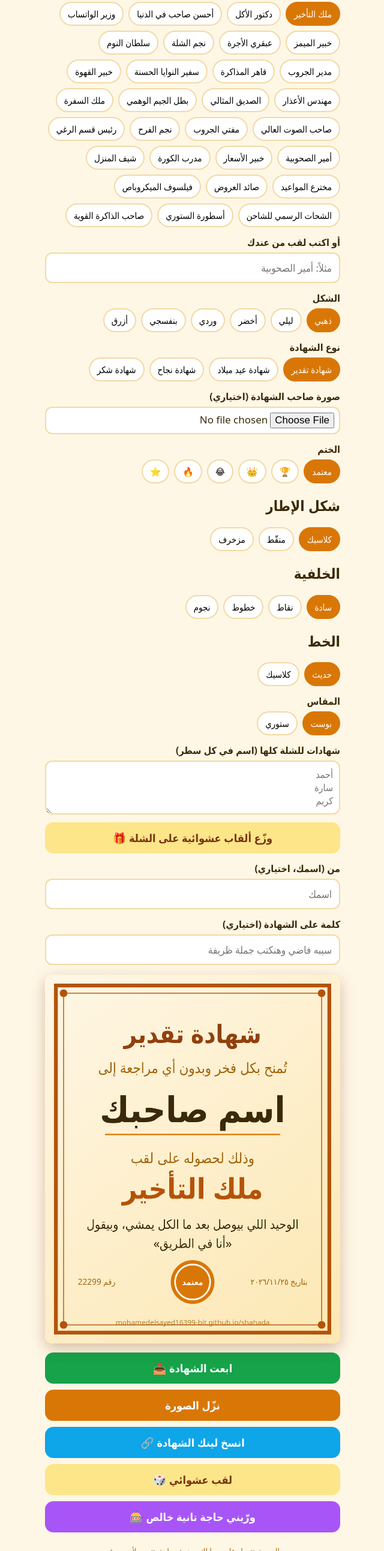
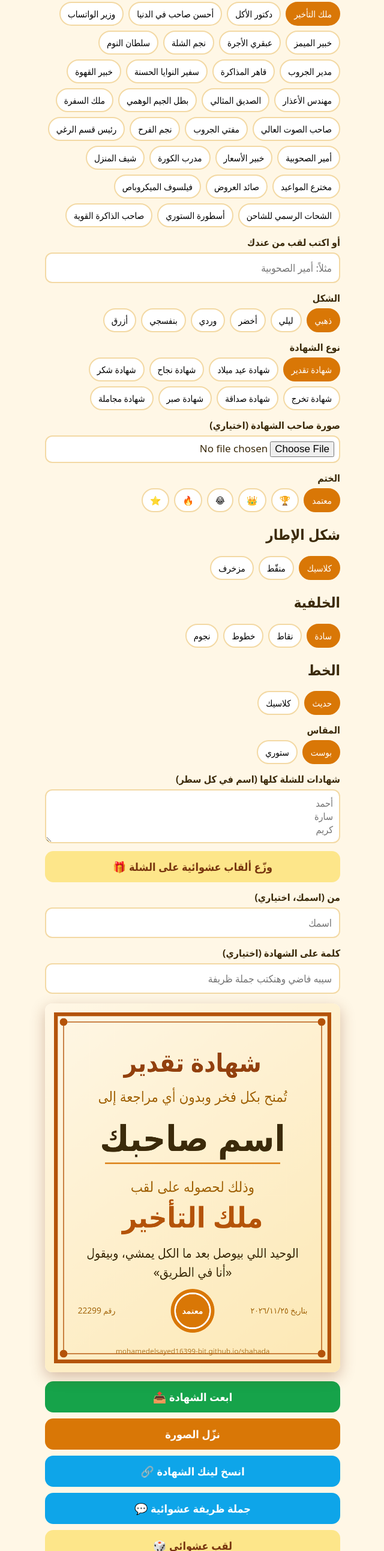
Before and after one commit to mohamedelsayed16399-bit/shahada, a plain HTML site: page index.html in a window 1280 px wide. Shown: the part 214-2800 px from the top of the page at 60% size, without its empty margins (319-959 px from the left). Drawn offline with Linux system fonts and the light colour scheme.

Commit message:
Update index.html

```diff
--- a/index.html
+++ b/index.html
@@ -68,6 +68,7 @@ button.b.s{background:#fde68a;color:#78350f}
 <button class="b g" id="share">ابعت الشهادة 📤</button>
 <button class="b" id="dl">نزّل الصورة</button>
 <button class="b" id="lk" style="background:#0ea5e9">انسخ لينك الشهادة 🔗</button>
+<button class="b s" id="rnn" style="background:#0ea5e9;color:#fff">جملة ظريفة عشوائية 💬</button>
 <button class="b s" id="rnd">لقب عشوائي 🎲</button>
 <button class="b s" id="rall" style="background:#a855f7;color:#fff">ورّيني حاجة تانية خالص 🎰</button>
 <div class="foot">الصورة بتتعمل على موبايلك ومفيش حاجة بتتبعت لأي سيرفر</div>
@@ -116,7 +117,7 @@ var TH=[
 ,{n:"بنفسجي",bg1:"#faf5ff",bg2:"#e9d5ff",bd:"#7e22ce",h:"#6b21a8",sub:"#7e22ce",txt:"#3b0764",acc:"#9333ea",ti:"#7e22ce"},
 {n:"أزرق",bg1:"#eff6ff",bg2:"#bfdbfe",bd:"#1d4ed8",h:"#1e40af",sub:"#1d4ed8",txt:"#172554",acc:"#2563eb",ti:"#1d4ed8"}
 ],th=0;
-var KD=[["شهادة تقدير","تُمنح بكل فخر وبدون أي مراجعة إلى","وذلك لحصوله على لقب"],["شهادة عيد ميلاد","بمناسبة عيد ميلاده السعيد، تُمنح إلى","وذلك بعد نجاحه في إكمال سنة جديدة بلقب"],["شهادة نجاح","نهنئ من القلب ونمنح بكل فخر إلى","وذلك لنجاحه الباهر وحصوله على لقب"],["شهادة شكر","نتقدم بخالص الشكر والعرفان إلى","وذلك لجهوده الجبارة وحصوله على لقب"]],kd=0,PH=null;
+var KD=[["شهادة تقدير","تُمنح بكل فخر وبدون أي مراجعة إلى","وذلك لحصوله على لقب"],["شهادة عيد ميلاد","بمناسبة عيد ميلاده السعيد، تُمنح إلى","وذلك بعد نجاحه في إكمال سنة جديدة بلقب"],["شهادة نجاح","نهنئ من القلب ونمنح بكل فخر إلى","وذلك لنجاحه الباهر وحصوله على لقب"],["شهادة شكر","نتقدم بخالص الشكر والعرفان إلى","وذلك لجهوده الجبارة وحصوله على لقب"],["شهادة تخرج","بعد سنين من السهر والمعاناة، يُهنَّأ","وذلك لتخرجه أخيراً وحصوله على لقب"],["شهادة صداقة","تقديراً لوقفته الجدعة، تُمنح إلى","وذلك لأنه صاحب بجد وحاصل على لقب"],["شهادة صبر","على صبره الجميل علينا، تُمنح إلى","وذلك لتحمله ما لا يُحتمل بلقب"],["شهادة مجاملة","بدون مجاملة (والله)، تُمنح إلى","وذلك لأنه يستحقها فعلاً بلقب"]],kd=0,PH=null;
 var FN=[["حديث","system-ui,-apple-system,'Segoe UI',Tahoma,Arial,sans-serif"],["كلاسيك","'Amiri','Traditional Arabic','Times New Roman',Georgia,serif"]],fo=0,BL=[];
 var BS=["كلاسيك","منقّط","مزخرف"],bs=0,PT=["سادة","نقاط","خطوط","نجوم"],pt=0;
 var SE=["معتمد","🏆","👑","😂","🔥","⭐"],se=0,SZ=[["بوست",1350],["ستوري",1920]],sz=0;
@@ -144,6 +145,8 @@ var fbox=$("fonts");
 FN.forEach(function(t,i){var b=document.createElement("button");b.className="chip"+(i===0?" on":"");b.textContent=t[0];b.onclick=function(){fo=i;[].forEach.call(fbox.children,function(c,k){c.classList.toggle("on",k===i)});draw()};fbox.appendChild(b)});
 function setOn(bx,i){[].forEach.call(bx.children,function(c,k){c.classList.toggle("on",k===i)})}
 function R(n){return Math.floor(Math.random()*n)}
+var NT=["معتمدة من الشلة بالإجماع، ومفيش استئناف","اتحسبت بالمسطرة وبالقلب","صادرة من أعلى سلطة في الجروب","ممنوع الاعتراض، القرار نهائي","لو زعلت، ده لقبك وخلاص","موثقة بالصوت والصورة والستيكرز","بتتجدد كل سنة بالمعاناة","بالمصلحة العامة، لقب مستحق","اتصوتت عليها في الجروب وفازت 100%","هدية متواضعة لشخص مش متواضع","وحشتنا يا زعيم، عشان كده الشهادة دي","اللقب ده ملكك ولو الدنيا اتقلبت"];
+$("rnn").onclick=function(){$("note").value=NT[R(NT.length)];draw()};
 $("rall").onclick=function(){bs=R(BS.length);pt=R(PT.length);setOn(bx,bs);setOn(px,pt);$("ct").value="";sel=R(T.length);th=R(TH.length);se=R(SE.length);fo=R(FN.length);setOn(box,sel);setOn(tbox,th);setOn(sbox,se);setOn(fbox,fo);draw()};
 var kbox=$("kinds");
 KD.forEach(function(t,i){var b=document.createElement("button");b.className="chip"+(i===0?" on":"");b.textContent=t[0];b.onclick=function(){kd=i;[].forEach.call(kbox.children,function(c,k){c.classList.toggle("on",k===i)});draw()};kbox.appendChild(b)});
```
